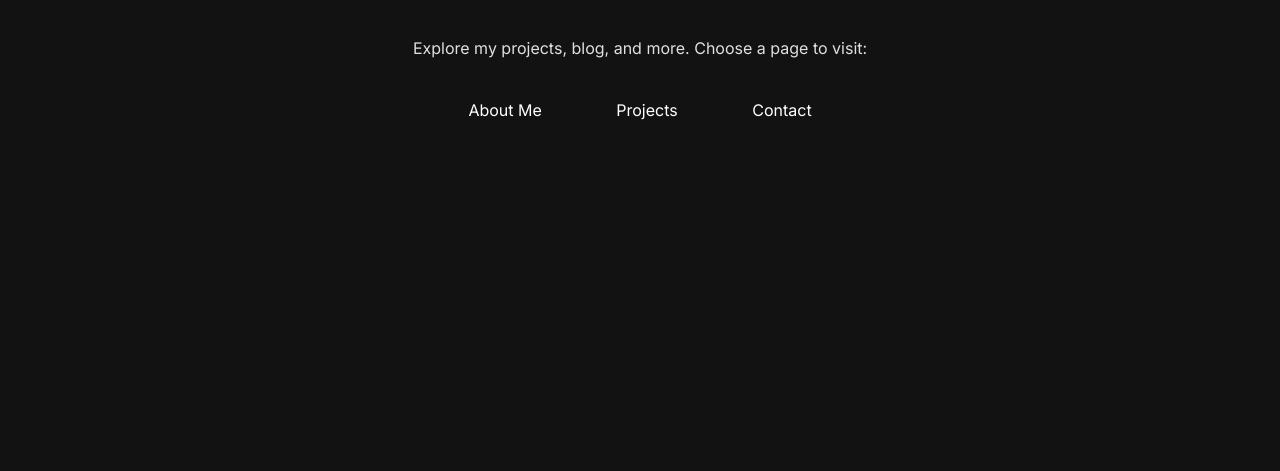
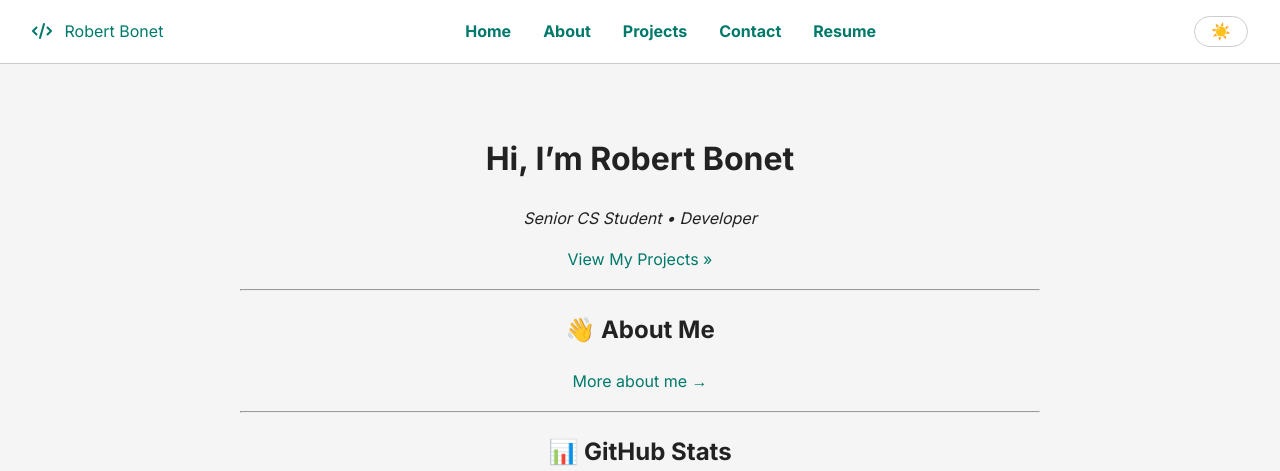
Before and after one commit to vincentbonet/personalwebsite, a Jekyll site: the page built from mysite/index.markdown, in a window 1280 px wide and 1246 px high. Shown: the top 471 px of the window. Built offline with Jekyll 4.4.1, drawn with Linux system fonts in a browser that asks for light colours; some of the changed text lies outside the part shown; grey boxes are pictures that could not be loaded.

Commit message:
Add resume page and update header links: include resume link in navigation and create resume markdown file

```diff
--- a/mysite/_includes/header.html
+++ b/mysite/_includes/header.html
@@ -7,6 +7,7 @@
     <li><a href="{{ '/about/' | relative_url }}">About</a></li>
     <li><a href="{{ '/projects/' | relative_url }}">Projects</a></li>
     <li><a href="{{ '/contact/' | relative_url }}">Contact</a></li>
+    <li><a href="{{ '/resume/' | relative_url }}">Resume</a></li>
   </ul>
   <button class="theme-toggle" id="theme-toggle" aria-label="Toggle light/dark mode">🌙</button>
 </nav>
--- a/mysite/_layouts/home.html
+++ /dev/null
@@ -1,40 +0,0 @@
-<!DOCTYPE html>
-<html lang="en">
-<head>
-    <meta charset="UTF-8">
-    <title>Welcome to My Homepage</title>
-    <meta name="viewport" content="width=device-width, initial-scale=1">
-    <link href="https://fonts.googleapis.com/css2?family=Inter:wght@400;700&display=swap" rel="stylesheet">
-    <link rel="stylesheet" href="/assets/css/main.css">
-    <style>
-        body {
-            font-family: 'Inter', sans-serif;
-            margin: 0;
-            padding: 20px;
-        }
-        .center-container {
-            max-width: 800px;
-            margin: 0 auto;
-            text-align: center;
-        }
-        .links a {
-            display: inline-block;
-            margin: 10px 15px;
-            padding: 10px 20px;
-            color: white;
-            text-decoration: none;
-            border-radius: 5px;
-        }
-        </style>
-</head>
-<body>
-    <div class="center-container">
-        <p>Explore my projects, blog, and more. Choose a page to visit:</p>
-        <div class="links">
-            <a href="/about.markdown">About Me</a>
-            <a href="/projects.markdown">Projects</a>
-            <a href="/contact.markdown">Contact</a>
-        </div>
-    </div>
-</body>
-</html>
--- a/mysite/index.markdown
+++ b/mysite/index.markdown
@@ -1,4 +1,28 @@
 ---
-layout: home
+layout: default
 title: Home
+permalink: /
 ---
+
+# Hi, I'm Robert Bonet
+_Senior CS Student • Developer_
+
+[View My Projects »](/projects/)
+
+---
+
+## 👋 About Me
+
+[More about me →](/about/)
+
+---
+
+## 📊 GitHub Stats
+
+<img src="https://github-readme-stats.vercel.app/api?username=Nerkled&show_icons=true&theme=dark&hide_border=true" alt="Robert's GitHub Stats" />
+
+<img src="https://github-readme-stats.vercel.app/api/top-langs/?username=Nerkled&layout=compact&theme=dark&hide_border=true" alt="Top Languages" />
+
+---
+
+© {{ site.time | date: "%Y" }} Robert Bonet. All rights reserved.
```
Also changed, not shown: mysite/pages/resume.markdown (added, +57 -0 lines).
